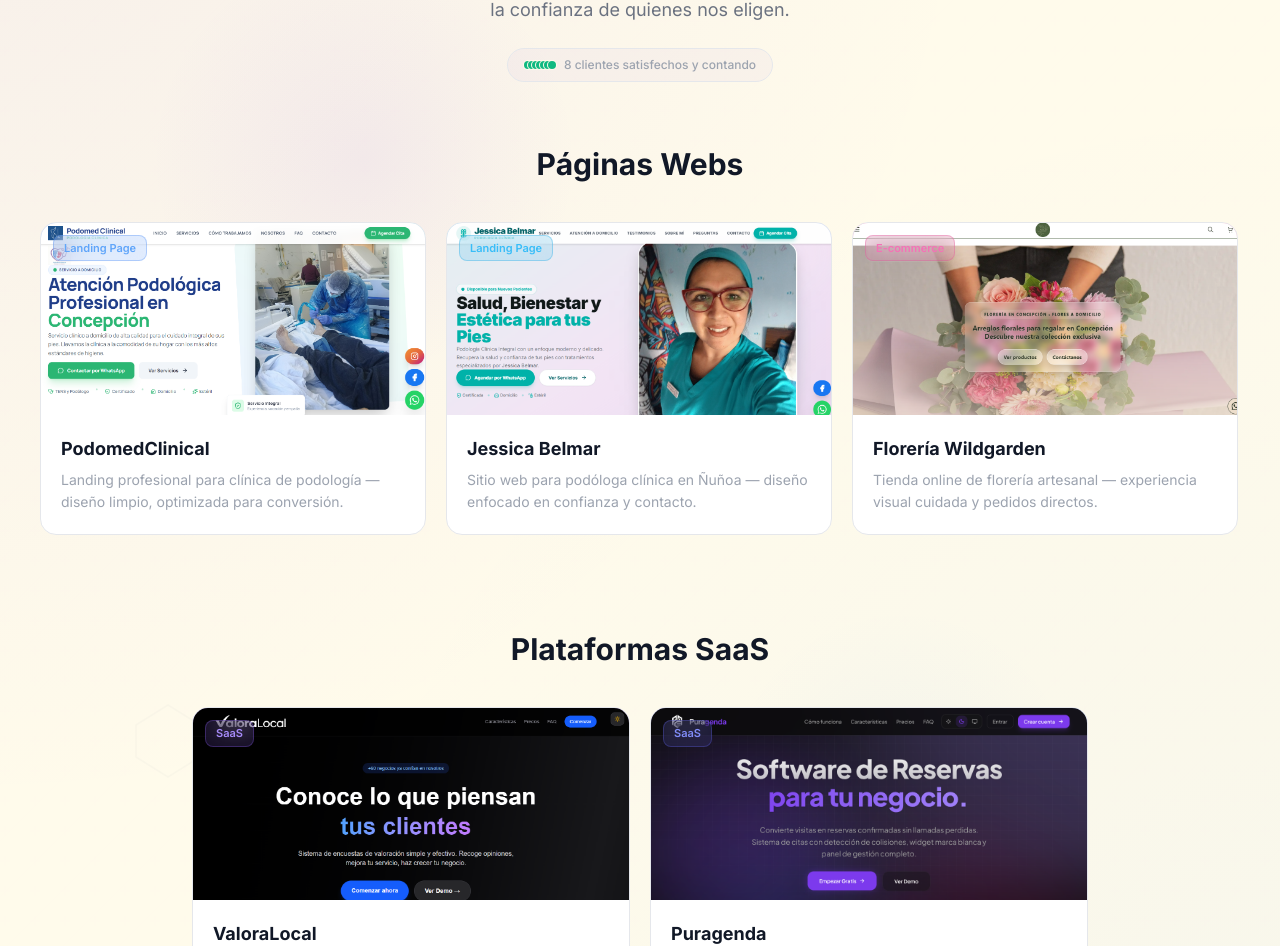
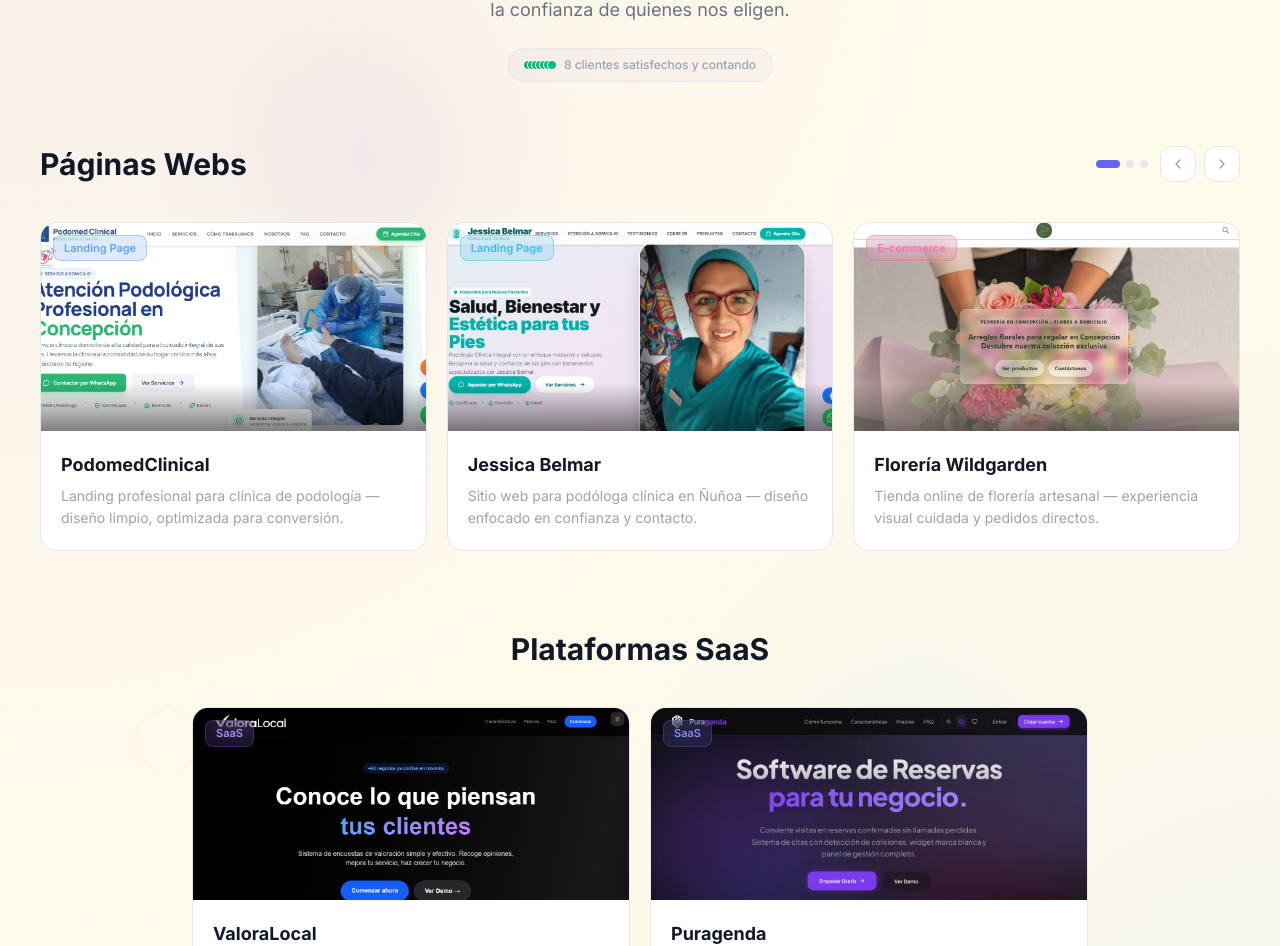
Before and after one commit to DiegoSalsa/agencia, a Next.js app: page / in a window 1280 px wide. Shown: the part 1949-2895 px from the top of the page. Built offline with nearby package versions, Linux system fonts and the light colour scheme; no server answers.

Commit message:
feat: redesign web carousel with pagination, slide animation and dots

```diff
--- a/src/components/landing/Portfolio.tsx
+++ b/src/components/landing/Portfolio.tsx
@@ -1,8 +1,8 @@
 'use client';
 
-import { useRef } from 'react';
+import { useState, useCallback } from 'react';
 import Image from 'next/image';
-import { motion } from 'framer-motion';
+import { motion, AnimatePresence } from 'framer-motion';
 import { ExternalLink, ChevronLeft, ChevronRight } from 'lucide-react';
 import { useI18n } from '@/context/I18nContext';
 import { useInView } from '@/hooks/useInView';
@@ -113,18 +113,32 @@
   }),
 };
 
+const CARDS_PER_PAGE = 3;
+
+const slideVariants = {
+  enter: (d: number) => ({ x: d > 0 ? 60 : -60, opacity: 0 }),
+  center: { x: 0, opacity: 1, transition: { duration: 0.38, ease: [0.25, 0.46, 0.45, 0.94] as number[] } },
+  exit: (d: number) => ({ x: d > 0 ? -60 : 60, opacity: 0, transition: { duration: 0.28 } }),
+};
+
 export default function Portfolio() {
   const { t } = useI18n();
   const { ref, isVisible } = useInView();
-  const carouselRef = useRef<HTMLDivElement>(null);
+  const [page, setPage] = useState(0);
+  const [dir, setDir] = useState(0);
 
-  const scrollCarousel = (dir: 'prev' | 'next') => {
-    if (!carouselRef.current) return;
-    const el = carouselRef.current;
-    const card = el.querySelector('a') as HTMLElement | null;
-    const cardWidth = card ? card.offsetWidth + 20 : el.offsetWidth / 3;
-    el.scrollBy({ left: dir === 'next' ? cardWidth : -cardWidth, behavior: 'smooth' });
-  };
+  const totalPages = Math.ceil(webProjects.length / CARDS_PER_PAGE);
+  const pageProjects = webProjects.slice(page * CARDS_PER_PAGE, (page + 1) * CARDS_PER_PAGE);
+
+  const go = useCallback((d: 1 | -1) => {
+    setDir(d);
+    setPage(p => (p + d + totalPages) % totalPages);
+  }, [totalPages]);
+
+  const goTo = useCallback((i: number) => {
+    setDir(i > page ? 1 : -1);
+    setPage(i);
+  }, [page]);
 
   return (
     <section id="portafolio" ref={ref} className="relative py-24 px-6 overflow-hidden">
@@ -184,84 +198,118 @@
 
         {/* Webs Section */}
         <div className="mb-20">
-          <motion.h3
-            className="text-2xl sm:text-3xl font-bold text-center text-[var(--feat-text)] mb-10"
+          {/* Title row + nav controls */}
+          <motion.div
+            className="flex flex-col sm:flex-row sm:items-center sm:justify-between gap-4 mb-10"
             initial="hidden"
             animate={isVisible ? 'visible' : 'hidden'}
             variants={fadeUp}
             custom={1}
           >
+            <h3 className="text-2xl sm:text-3xl font-bold text-[var(--feat-text)]">
               {t('portfolio_web_title')}
-          </motion.h3>
+            </h3>
+
+            {/* Controls */}
+            <div className="flex items-center gap-3">
+              {/* Dots */}
+              <div className="flex items-center gap-1.5">
+                {Array.from({ length: totalPages }).map((_, i) => (
+                  <button
+                    key={i}
+                    onClick={() => goTo(i)}
+                    className={`rounded-full transition-all duration-300 ${
+                      i === page
+                        ? 'w-6 h-2 bg-indigo-500'
+                        : 'w-2 h-2 bg-[var(--feat-border)] hover:bg-indigo-400/60'
+                    }`}
+                    aria-label={`Página ${i + 1}`}
+                  />
+                ))}
+              </div>
+              {/* Arrows */}
+              <div className="flex gap-2">
+                <button
+                  onClick={() => go(-1)}
+                  className="w-9 h-9 rounded-xl border border-[var(--feat-border)] bg-[var(--feat-card-bg)] hover:bg-indigo-500/10 hover:border-indigo-500/50 transition-all flex items-center justify-center group/btn"
+                  aria-label="Anterior"
+                >
+                  <ChevronLeft size={16} className="text-[var(--feat-text-faint)] group-hover/btn:text-indigo-400 transition-colors" />
+                </button>
+                <button
+                  onClick={() => go(1)}
+                  className="w-9 h-9 rounded-xl border border-[var(--feat-border)] bg-[var(--feat-card-bg)] hover:bg-indigo-500/10 hover:border-indigo-500/50 transition-all flex items-center justify-center group/btn"
+                  aria-label="Siguiente"
+                >
+                  <ChevronRight size={16} className="text-[var(--feat-text-faint)] group-hover/btn:text-indigo-400 transition-colors" />
+                </button>
+              </div>
+            </div>
+          </motion.div>
 
           {/* Carousel */}
-          <div className="relative group/carousel">
-            {/* Navigation — left */}
-            <button
-              onClick={() => scrollCarousel('prev')}
-              className="absolute left-0 top-1/2 -translate-y-1/2 z-20 -translate-x-5 w-10 h-10 rounded-full bg-[var(--feat-card-bg)] border border-[var(--feat-border)] hidden sm:flex items-center justify-center shadow-lg hover:bg-[var(--feat-glow)] transition-all opacity-0 group-hover/carousel:opacity-100"
-              aria-label="Anterior"
+          <motion.div
+            initial="hidden"
+            animate={isVisible ? 'visible' : 'hidden'}
+            variants={fadeUp}
+            custom={2}
+            className="overflow-hidden"
           >
-              <ChevronLeft size={18} className="text-[var(--feat-text)]" />
-            </button>
-
-            {/* Scrollable track */}
-            <div
-              ref={carouselRef}
-              className="flex gap-5 overflow-x-auto snap-x snap-mandatory pb-4"
-              style={{ scrollbarWidth: 'none' }}
+            <AnimatePresence mode="wait" custom={dir}>
+              <motion.div
+                key={page}
+                custom={dir}
+                variants={slideVariants}
+                initial="enter"
+                animate="center"
+                exit="exit"
+                className="grid grid-cols-1 sm:grid-cols-2 lg:grid-cols-3 gap-5"
               >
-              {webProjects.map((project, i) => (
-                <motion.a
+                {pageProjects.map((project) => (
+                  <a
                     key={project.title}
                     href={project.href}
                     target="_blank"
                     rel="noopener noreferrer"
-                  className="group relative flex flex-col rounded-2xl border border-[var(--feat-border)] bg-[var(--feat-card-bg)] overflow-hidden transition-all duration-500 hover:border-[var(--feat-card-hover-border)] hover:-translate-y-1 hover:shadow-2xl hover:shadow-indigo-500/5 cursor-pointer snap-start shrink-0 w-[85%] sm:w-[calc(50%-10px)] lg:w-[calc(33.333%-14px)]"
-                  initial="hidden"
-                  animate={isVisible ? 'visible' : 'hidden'}
-                  variants={fadeUp}
-                  custom={i + 2}
+                    className="group relative flex flex-col rounded-2xl border border-[var(--feat-border)] bg-[var(--feat-card-bg)] overflow-hidden transition-all duration-500 hover:border-indigo-500/40 hover:-translate-y-2 hover:shadow-2xl hover:shadow-indigo-500/10 cursor-pointer"
                   >
                     {/* Thumbnail */}
-                  <div className={`relative h-48 bg-gradient-to-br ${project.gradient} overflow-hidden`}>
+                    <div className={`relative h-52 bg-gradient-to-br ${project.gradient} overflow-hidden`}>
                       {project.thumbnail && (
                         <Image
                           src={project.thumbnail}
                           alt={project.title}
                           fill
-                        sizes="(max-width: 640px) 85vw, (max-width: 1024px) 50vw, 33vw"
+                          sizes="(max-width: 640px) 100vw, (max-width: 1024px) 50vw, 33vw"
                           className="object-cover object-top group-hover:scale-105 transition-transform duration-700"
                         />
                       )}
+                      {/* Bottom gradient */}
+                      <div className="absolute inset-x-0 bottom-0 h-12 bg-gradient-to-t from-black/50 to-transparent" />
+                      {/* Tag */}
                       <span className={`absolute top-3 left-3 px-2.5 py-1 rounded-lg text-[11px] font-semibold border backdrop-blur-md ${project.tagColor}`}>
                         {project.tag}
                       </span>
-                    <div className="absolute top-3 right-3 w-8 h-8 rounded-lg bg-black/30 backdrop-blur-md flex items-center justify-center opacity-0 group-hover:opacity-100 transition-opacity duration-300">
+                      {/* External link */}
+                      <div className="absolute top-3 right-3 w-8 h-8 rounded-lg bg-black/40 backdrop-blur-md flex items-center justify-center opacity-0 group-hover:opacity-100 transition-opacity duration-300">
                         <ExternalLink size={14} className="text-white" />
                       </div>
                     </div>
 
                     {/* Content */}
                     <div className="p-5 flex flex-col flex-1">
-                    <h3 className="text-lg font-bold text-[var(--feat-text)] mb-1.5 group-hover:text-indigo-600 dark:group-hover:text-indigo-300 transition-colors">
+                      <h3 className="text-lg font-bold text-[var(--feat-text)] mb-1.5 group-hover:text-indigo-400 transition-colors">
                         {project.title}
                       </h3>
-                    <p className="text-sm text-[var(--feat-text-faint)] leading-relaxed">{t(project.descKey)}</p>
+                      <p className="text-sm text-[var(--feat-text-faint)] leading-relaxed">
+                        {t(project.descKey)}
+                      </p>
                     </div>
-                </motion.a>
+                  </a>
                 ))}
-            </div>
-
-            {/* Navigation — right */}
-            <button
-              onClick={() => scrollCarousel('next')}
-              className="absolute right-0 top-1/2 -translate-y-1/2 z-20 translate-x-5 w-10 h-10 rounded-full bg-[var(--feat-card-bg)] border border-[var(--feat-border)] hidden sm:flex items-center justify-center shadow-lg hover:bg-[var(--feat-glow)] transition-all opacity-0 group-hover/carousel:opacity-100"
-              aria-label="Siguiente"
-            >
-              <ChevronRight size={18} className="text-[var(--feat-text)]" />
-            </button>
-          </div>
+              </motion.div>
+            </AnimatePresence>
+          </motion.div>
         </div>
 
         {/* SaaS Section */}
```
Lines whose indentation alone changed are shown as unchanged.
